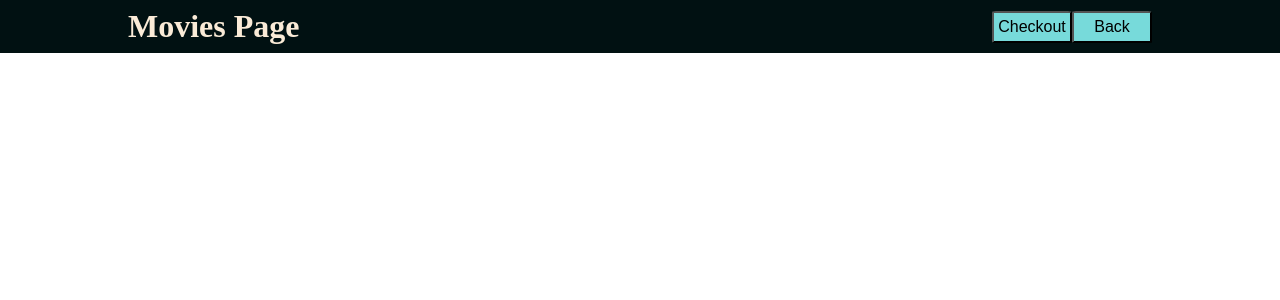
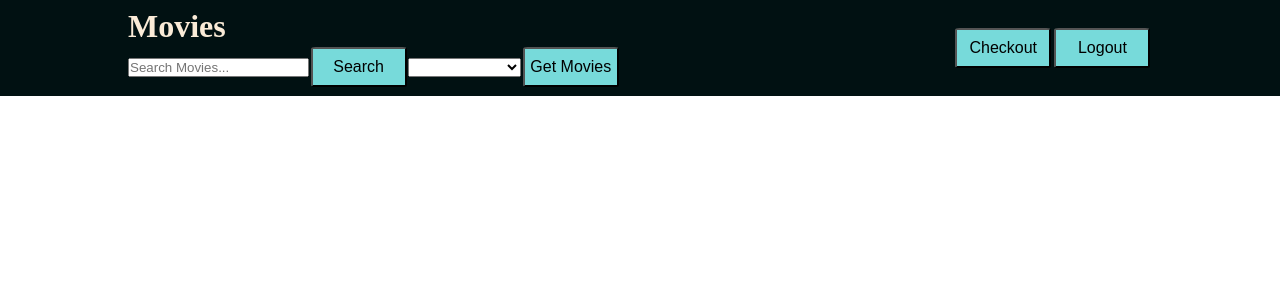
Before and after one commit to jonz9/MovieStore, a Vue app in the folder moviestore/: page /movies in a window 1280 px wide. Shown: the top 300 px of the page. Built offline with nearby package versions, Linux system fonts and the light colour scheme.

Commit message:
connected firebase store, genre select, and searchbar

```diff
--- a/moviestore/src/stores/index.js
+++ b/moviestore/src/stores/index.js
@@ -15,6 +15,9 @@ export const useStore = defineStore('store', {
       });
 
       await setDoc(doc(firestore, "carts", this.user.email), { cart: this.cart });
-    }
+    },
+    // async removeFromCart(poster, title) {
+    //   this.cart.
+    // }
   }
 })
--- a/moviestore/src/views/HomeView.vue
+++ b/moviestore/src/views/HomeView.vue
@@ -2,27 +2,6 @@
 import Header from "../components/Header.vue";
 import Hero from "../components/Hero.vue";
 import Footer from "../components/Footer.vue";
-import axios from "axios";
-import { useStore } from "../stores/index.js";
-
-const store = useStore();
-const movies = (
-  await axios.get("https://api.themoviedb.org/3/movie/popular", {
-    params: {
-      api_key: `e552c8258b3f71b20f3fc069ca964a73`,
-      region: "US",
-      language: "en",
-      include_adult: false,
-    },
-  })
-).data;
-
-store.movies = movies.results.map((movie) => {
-  return {
-    id: movie.id,
-    poster: movie.poster_path,
-  };
-});
 </script>
 
 <template>
--- a/moviestore/src/views/MoviesView.vue
+++ b/moviestore/src/views/MoviesView.vue
@@ -1,39 +1,95 @@
 <script setup>
+import { useStore } from "../stores/index.js";
 import { useRouter } from "vue-router";
-import { useStore } from "../stores/index.js";
+import axios from "axios";
+import Modal from "../components/Modal.vue";
 import { ref } from "vue";
-import Modal from "../components/Modal.vue";
 
 const router = useRouter();
+const genre = ref(8);
+const search = ref("");
+const movies = ref(null);
+const page = ref(1);
+const currentURL = ref("");
+const totalPages = ref(0);
 const showModal = ref(false);
 const selectedRecordId = ref(0);
-const store = useStore();
 
 const toggleModal = (id) => {
   showModal.value = !showModal.value;
   selectedRecordId.value = id;
+};
+
+const getTMDBData = async (url, options, page) => {
+  movies.value = (
+    await axios.get(url, {
+      params: {
+        api_key: `e552c8258b3f71b20f3fc069ca964a73`,
+        region: "US",
+        language: "en",
+        include_adult: false,
+        page,
+        ...options,
+      },
+    })
+  ).data;
+
+  totalPages.value = movies.value.total_pages;
+  currentURL.value = url;
 };
 </script>
 
 <template>
   <div id="movies-page">
     <div class="movies-header">
-      <h1>Movies Page</h1>
+      <div class="main-controls">
+        <h1>Movies</h1>
+        <input type="search" placeholder="Search Movies..." v-model="search" />
+        <button
+          @click="
+            getTMDBData('https://api.themoviedb.org/3/search/movie', {
+              query: search,
+            })"
+        >
+          Search
+        </button>
+        <select v-model="genres">
+          <option value="28">Action</option>
+          <option value="10751">Family</option>
+          <option value="878">Science Fiction</option>
+          <option value="37">Western</option>
+          <option value="99">Documentary</option>
+          <option value="9648">Mystery</option>
+          <option value="18">Drama</option>
+          <option value="10749">Romance</option>
+        </select>
+        <button
+          @click="
+            getTMDBData('https://api.themoviedb.org/3/discover/movie', {
+              with_genres: genres,
+            })"
+        >
+          Get Movies
+        </button>
+      </div>
+
       <div class="buttons">
         <button @click="router.push('/checkout')">Checkout</button>
-        <button @click="router.push('/login')">Back</button>
+        <button @click="router.push('/login')">Logout</button>
       </div>
     </div>
-    <div v-if="store.movies" class="tiles-container">
-      <div v-for="movie in store.movies" class="movie-tile">
+    <div v-if="movies" class="tiles-container">
+      <div v-for="movie in movies.results" class="movie-tile">
         <img
-          :src="`https://image.tmdb.org/t/p/w500/${movie.poster}`"
+          :src="`https://image.tmdb.org/t/p/w500/${movie.poster_path}`"
           @click="toggleModal(movie.id)"
+          :alt="`${movie.title}`"
         />
       </div>
     </div>
   </div>
   <Modal v-if="showModal" :id="selectedRecordId" @toggleModal="toggleModal()" />
+  <div class="page-footer"></div>
 </template>
 
 <style scoped>
@@ -52,15 +108,13 @@ const toggleModal = (id) => {
   margin-bottom: 20px;
 }
 
-.buttons {
-  gap: 2em;
-}
 .movies-header button {
-  height: 2em;
-  width: 5em;
+  height: 2.5em;
+  width: 6em;
   font-size: medium;
   background-color: #77dada;
   border-radius: 5%;
+  margin: 0.1em;
 }
 
 .movies-header button:hover {
```
